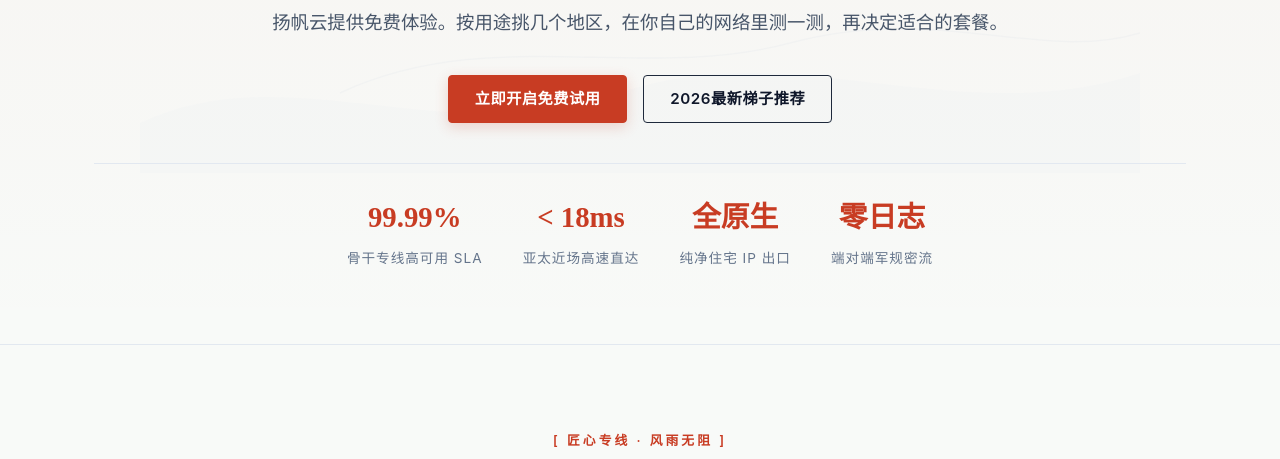
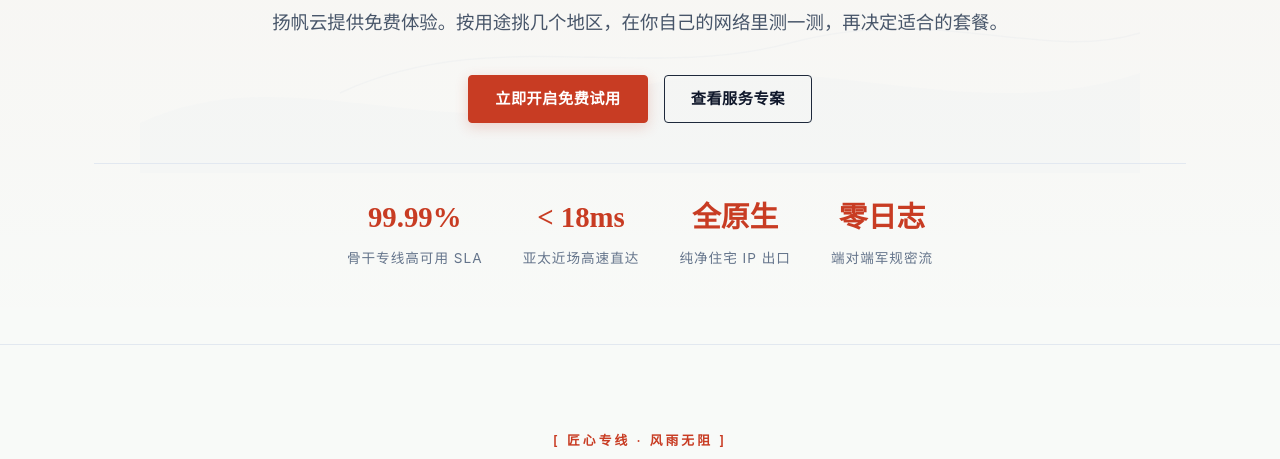
Before and after one commit to 9jacky9/yangfancloud.ink, a plain HTML site: page index.html in a window 1280 px wide. Shown: the part 300-759 px from the top of the page. Drawn offline with Linux system fonts and the light colour scheme.

Commit message:
Update hero ladder button to pricing section anchor

```diff
--- a/index.html
+++ b/index.html
@@ -149,9 +149,7 @@
         <a href="https://ww012.twilightaff.com/#/?code=A56DH1Af" class="ink-btn ink-btn-cinnabar" rel="nofollow" target="_blank">
           立即开启免费试用
         </a>
-        <a href="https://dajichang.mom/" class="ink-btn ink-btn-outline" target="_blank">
-          2026最新梯子推荐
-        </a>
+        <a href="#ink-pricing" class="ink-btn ink-btn-outline">查看服务专案</a>
       </div>
 
       <!-- 典雅数据罗盘 -->
```
